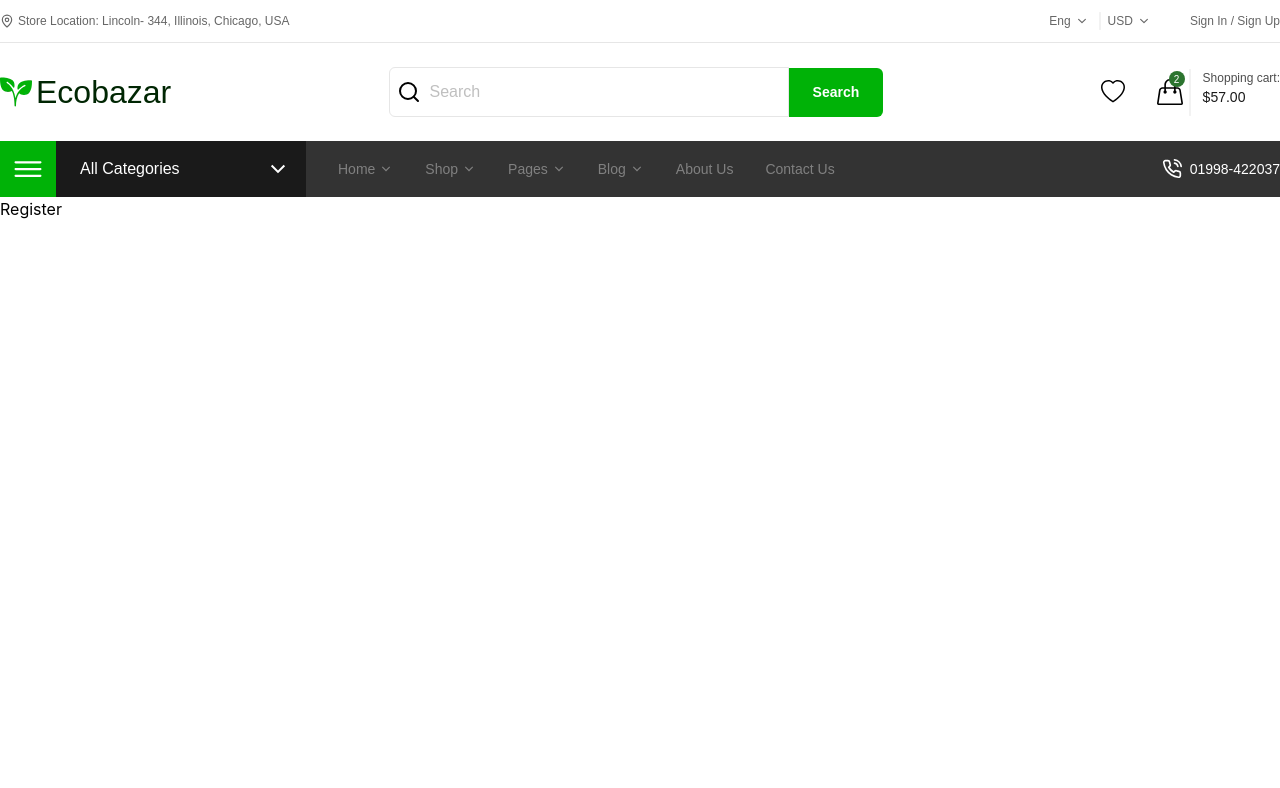
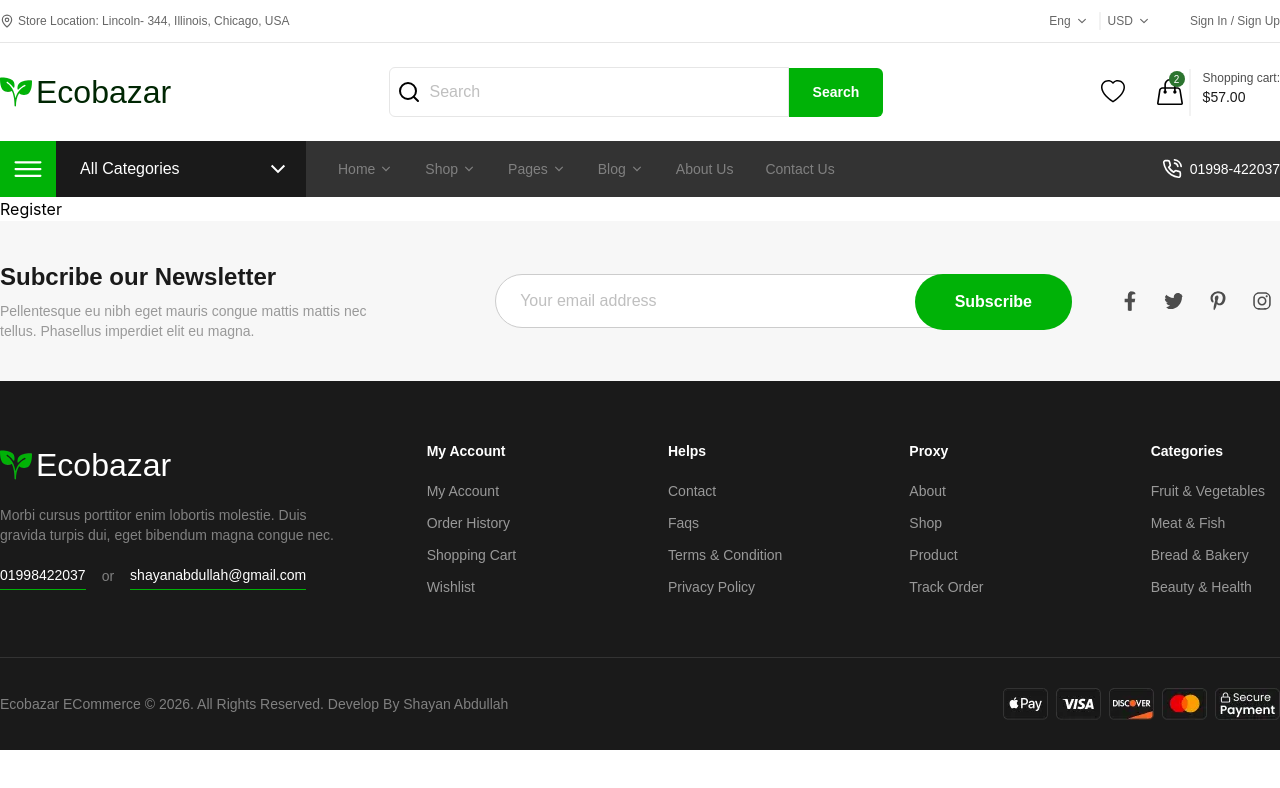
Before and after one commit to shayanabdullah/Eco-bazar, a React (Vite) app: page /register in a window 1280 px wide. Shown: the top 788 px of the page. Built offline with nearby package versions, Linux system fonts and the light colour scheme.

Commit message:
footer done

```diff
--- /dev/null
+++ b/src/components/Footer.jsx
@@ -0,0 +1,138 @@
+import React from "react";
+import Container from "./layouts/Container";
+import { FaFacebookF, FaInstagram, FaPinterestP, FaTwitter } from "react-icons/fa";
+import { motion } from "motion/react";
+import { fadeUp } from "../utils/animations";
+import logo from "../assets/images/logo.webp";
+import payLogo from "../assets/images/payment-logo.webp";
+import { Link } from "react-router";
+const Footer = () => {
+
+const footerData = [
+  {
+    title: "My Account",
+    links: [
+      "My Account",
+      "Order History",
+      "Shopping Cart",
+      "Wishlist",
+    ],
+  },
+  {
+    title: "Helps",
+    links: [
+      "Contact",
+      "Faqs",
+      "Terms & Condition",
+      "Privacy Policy",
+    ],
+  },
+  {
+    title: "Proxy",
+    links: [
+      "About",
+      "Shop",
+      "Product",
+      "Track Order",
+    ],
+  },
+  {
+    title: "Categories",
+    links: [
+      "Fruit & Vegetables",
+      "Meat & Fish",
+      "Bread & Bakery",
+      "Beauty & Health",
+    ],
+  },
+];
+  return (
+  <>
+  {/* Newsletter */}
+  <section className="py-10 px-4 lg:px-0 bg-[#f7f7f7]">
+     <Container>
+
+        <div className="w-full flex flex-col lg:flex-row items-center justify-between gap-x-28 gap-y-5">
+            <div className="text-box">
+                <h2 className="font-poppins font-semibold text-2xl text-gray-9 pb-2">Subcribe our Newsletter</h2>
+                <p className="font-poppins font-normal text-sm text-gray-4">Pellentesque eu nibh eget mauris congue mattis mattis nec tellus. Phasellus imperdiet elit eu magna.</p>
+            </div>
+   <div className="flex flex-col lg:flex-row items-center gap-x-10 gap-y-5 w-full">
+             <div className="input w-full relative">
+                <input type="text" className="py-3.5 pl-6 bg-white border border-gray-2 focus-within:outline-gray-3 rounded-full font-poppins font-normal text-body-sm lg:text-body-md text-gray-5 w-full " placeholder="Your email address" />
+                <button className="py-4 px-10 bg-primary text-white font-poppins font-semibold text-body-sm lg:text-body-md rounded-full cursor-pointer absolute top-0 right-0">Subscribe</button>
+            </div>
+            {/* logo icons */}
+            <div className="flex items-center gap-x-2">
+                <FaFacebookF className="text-4xl text-gray-7 transition-colors duration-300 p-2  rounded-full hover:bg-primary hover:text-white cursor-pointer" />
+                <FaTwitter className="text-4xl text-gray-7 transition-colors duration-300 p-2  rounded-full hover:bg-primary hover:text-white cursor-pointer" />
+                <FaPinterestP className="text-4xl text-gray-7 transition-colors duration-300 p-2  rounded-full hover:bg-primary hover:text-white cursor-pointer" />
+                <FaInstagram  className="text-4xl text-gray-7 transition-colors duration-300 p-2  rounded-full hover:bg-primary hover:text-white cursor-pointer" />
+            </div>
+   </div>
+        </div>
+     </Container>
+  </section>
+
+  {/* Footer */}
+  <footer className="bg-gray-9 px-4 lg:px-0">
+<Container>
+        {/* Footer top */}
+    <div className="py-8 lg:py-15 grid grid-cols-1 lg:grid-cols-3 gap-y-10">
+        <div className="text lg:max-w-84">
+            {/* logo */}
+                <div className="logo flex items-center gap-x-1 pb-4">
+            <img src={logo} alt="logo" loading="lazy" fetchPriority="high" />
+            <Link to={"/"}>
+              <motion.h2
+                variants={fadeUp(0.2)}
+                initial="hidden"
+                animate="show"
+                className="font-poppins font-medium text-heading-05 text-white"
+              >
+                Ecobazar
+              </motion.h2>
+            </Link>
+          </div>
+          <p className="font-poppins font-normal text-sm text-gray-5 pb-4">Morbi cursus porttitor enim lobortis molestie. Duis gravida turpis dui, eget bibendum magna congue nec.</p>
+        <div className="flex items-center gap-x-4">
+            <p className="num font-poppins font-medium text-sm text-white py-1 border-b border-primary">01998422037</p>
+            <p className="font-poppins font-normal text-sm text-gray-5">or</p>
+            <p className="num font-poppins font-medium text-sm text-white py-1 border-b border-primary">shayanabdullah@gmail.com    </p>
+
+        </div>
+        </div>
+        {/* Links */}
+        <div className="grid grid-cols-2 lg:grid-cols-4 lg:grid-cols-4  gap-x-10 lg:gap-x-28 lg:col-span-2 gap-y-12">
+            {
+                footerData.map((setion, i) => (
+                    <div className="" key={i}>
+                        <h2 className="font-poppins font-semibold text-sm text-white pb-5">{setion.title}</h2>
+                        <ul className="flex flex-col gap-y-3">
+                            {
+                                setion.links.map((link, index)=> (
+                                    <li key={index} className="font-poppins font-normal text-sm text-gray-4 cursor-pointer hover:text-white hover:underline transition-all duration-300">{link}</li>
+                                ))
+                            }
+                        </ul>
+                    </div>
+                ))
+            }
+        </div>
+    </div>
+    {/* Footer bottom */}
+    <div className="py-7.5  border-t border-gray-8 flex flex-col lg:flex-row items-center justify-between gap-y-5">
+        <div className="text">
+            <p className="font-poppins font-normal text-sm text-gray-5 capitalize">Ecobazar eCommerce © 2026. All Rights Reserved. develop by shayan abdullah</p>
+        </div>
+        <div className="img">
+            <img src={payLogo} alt="logo" loading="lazy" fetchPriority="high" />
+        </div>
+    </div>
+</Container>
+  </footer>
+  </>
+  )
+};
+
+export default Footer;
--- a/src/components/Navber.jsx
+++ b/src/components/Navber.jsx
@@ -9,11 +9,9 @@ import { FiPhoneCall } from "react-icons/fi";
 import { CiApple, CiCoffeeCup } from "react-icons/ci";
 import { TbMeat, TbSalad } from "react-icons/tb";
 import { IoFishOutline } from "react-icons/io5";
-import { RiDrinksLine } from "react-icons/ri";
 import { PiCookingPot, PiPopsicleLight } from "react-icons/pi";
 import { GiCupcake } from "react-icons/gi";
 import { LuIceCreamBowl } from "react-icons/lu";
-import { FaPlus } from "react-icons/fa";
 import { GoPlus } from "react-icons/go";
 import useClickOutside from "../hooks/useClickOutside";
 
@@ -109,7 +107,7 @@ const Navber = () => {
       className="bg-gray-8"
     >
       <Container>
-        <motion.div className="nav-main hidden md:flex justify-between items-center w-full  h-full">
+        <motion.div className="nav-main hidden lg:flex justify-between items-center w-full  h-full">
           {/* right */}
           <motion.div className="right flex items-center gap-x-8  h-full">
             {/* Categories */}
@@ -132,11 +130,11 @@ const Navber = () => {
                 onClick={handleCatagoryOpen}
                 className="w-full flex items-center justify-between pr-4 pl-6 bg-gray-9 cursor-pointer text-white py-4 min-h-full min-w-62.5 font-poppins font-medium text-body-md group"
               >
-                <motion.h2 variants={textVariant(0.4)}>
+                <motion.h2 variants={textVariant(0.2)}>
                   All Categories
                 </motion.h2>
 
-                <motion.div variants={textVariant(0.45)}>
+                <motion.div variants={textVariant(0.25)}>
                   <CgChevronDown
                     className={`text-2xl cursor-pointer transition-transform duration-400 ${categoriesOpen && "rotate-180 "}`}
                   />
@@ -184,10 +182,13 @@ const Navber = () => {
                         color: isActive ? "white" : "#808080",
                         textDecoration: "none",
                       })}
-                      className="flex items-center gap-x-1 text-gray-5 font-poppins font-medium text-body-sm"
+
                     >
+                      <h2 className="flex items-center gap-x-1  font-poppins font-medium text-body-sm hover:text-white transition-colors duration-300">
                       {link.navItem}
                       {link.dropDown && <CgChevronDown />}
+                      </h2>
+
                     </NavLink>
                   </motion.li>
                 ))}
@@ -198,11 +199,9 @@ const Navber = () => {
           {/* Left */}
           <div className="flex items-center gap-x-2 font-poppins font-medium text-body-sm text-white cursor-pointer ">
             <FiPhoneCall className="text-xl" />
-            <motion.p variants={textVariant(0.4)}>01998-422037</motion.p>
+            <motion.p variants={textVariant(0.2)}>01998-422037</motion.p>
           </div>
         </motion.div>
-
-
       </Container>
     </motion.nav>
   );
--- a/src/components/layouts/MainLayouts.jsx
+++ b/src/components/layouts/MainLayouts.jsx
@@ -3,6 +3,7 @@ import { Outlet } from "react-router";
 import TopBar from "../TopBar";
 import MiddleBar from "../MiddleBar";
 import Navber from "../Navber";
+import Footer from './../Footer';
 
 const MainLayouts = () => {
   return (
@@ -13,6 +14,7 @@ const MainLayouts = () => {
         <Navber />
       </div>
       <Outlet />
+      <Footer/>
     </>
   );
 };
--- a/src/pages/Home.jsx
+++ b/src/pages/Home.jsx
@@ -1,9 +1,14 @@
 import React from 'react'
 import { useSelector } from 'react-redux'
+import Container from './../components/layouts/Container';
 
 const Home = () => {
   return (
-    <div className=''>Home</div>
+    <div className='py-20 '>
+      <Container>
+        sgdsg
+      </Container>
+    </div>
   )
 }
 
```
Also changed, not shown: src/components/MiddleBar.jsx (+29 -32 lines), src/components/TopBar.jsx (+29 -10 lines), src/assets/images/payment-logo.webp (added).
